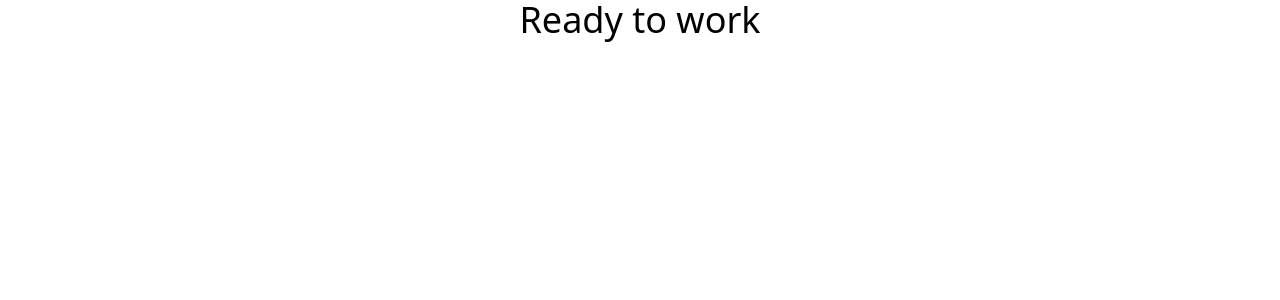
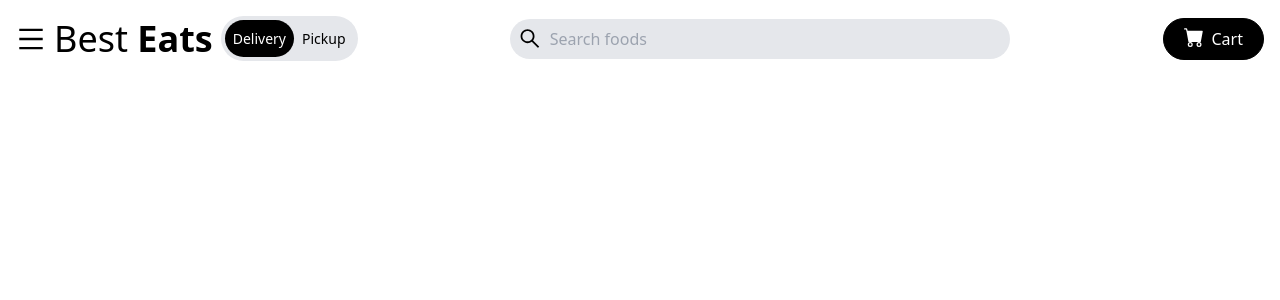
Before and after one commit to zobaerahmedzihad1/Best-Eats, a React (Create React App) app: page / in a window 1280 px wide. Shown: the top 300 px of the page. Built offline with nearby package versions, Linux system fonts and the light colour scheme.

Commit message:
Navbar complete

```diff
--- a/package.json
+++ b/package.json
@@ -8,6 +8,7 @@
     "@testing-library/user-event": "^13.5.0",
     "react": "^18.2.0",
     "react-dom": "^18.2.0",
+    "react-icons": "^4.4.0",
     "react-scripts": "5.0.1",
     "web-vitals": "^2.1.4"
   },
--- a/src/App.js
+++ b/src/App.js
@@ -1,10 +1,11 @@
-import logo from "./logo.svg";
+import React from "react";
 import "./App.css";
+import Navbar from "./components/Navbar";
 
 function App() {
   return (
     <div>
-      <h1 className="text-center text-4xl">Ready to work</h1>
+      <Navbar />
     </div>
   );
 }
--- /dev/null
+++ b/src/components/Navbar.js
@@ -0,0 +1,41 @@
+import React from "react";
+import { AiOutlineMenu, AiOutlineSearch } from "react-icons/ai";
+import { BsFillCartFill } from "react-icons/bs";
+
+const Navbar = () => {
+  return (
+    <nav className="max-w-[1640px] mx-auto flex justify-between items-center p-4">
+      <div className="flex items-center">
+        <div>
+          {/* left side */}
+          <AiOutlineMenu size={30} className="cursor-pointer" />
+        </div>
+        <div>
+          <h1 className="text-2xl sm:text-3xl lg:text-4xl px-2">
+            Best <span className="font-bold">Eats</span>
+          </h1>
+        </div>
+        <div className="hidden lg:flex items-center p-1 bg-gray-200 rounded-full text-[14px]">
+          <p className="bg-black text-white rounded-full p-2">Delivery</p>
+          <p className="p-2">Pickup</p>
+        </div>
+      </div>
+      {/* right side */}
+      <div className="bg-gray-200 flex rounded-full w-[200px] sm:w-[400px] lg:w-[500px] items-center px-2">
+        <AiOutlineSearch size={25} />
+        <input
+          className="bg-transparent p-2 w-full focus:outline-none"
+          type="text"
+          placeholder="Search foods"
+          autoCapitalize="off"
+        />
+      </div>
+      <button className="bg-black text-white hidden md:flex rounded-full py-2">
+        <BsFillCartFill size={20} className='mr-2'/>
+        Cart
+      </button>
+    </nav>
+  );
+};
+
+export default Navbar;
```
Also changed, not shown: 1 other file (tests, documents, lock files or other folders).
